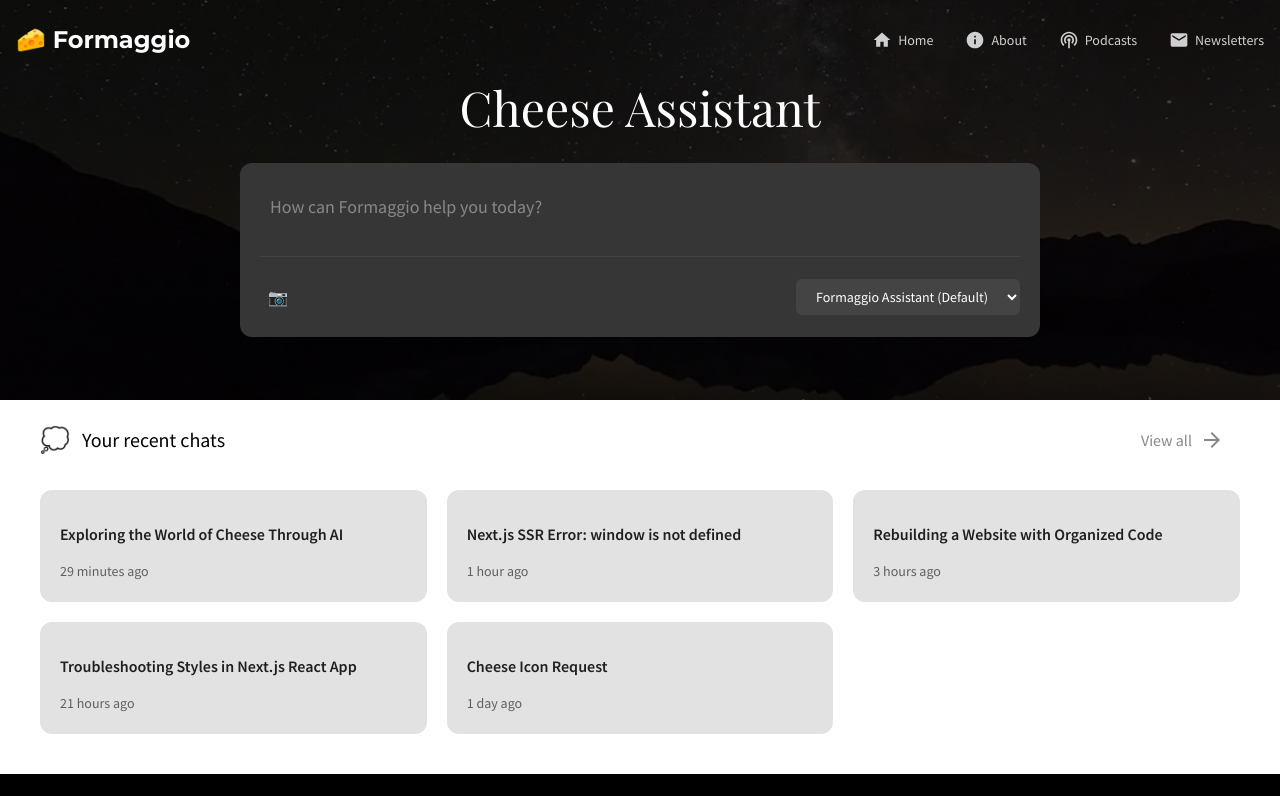
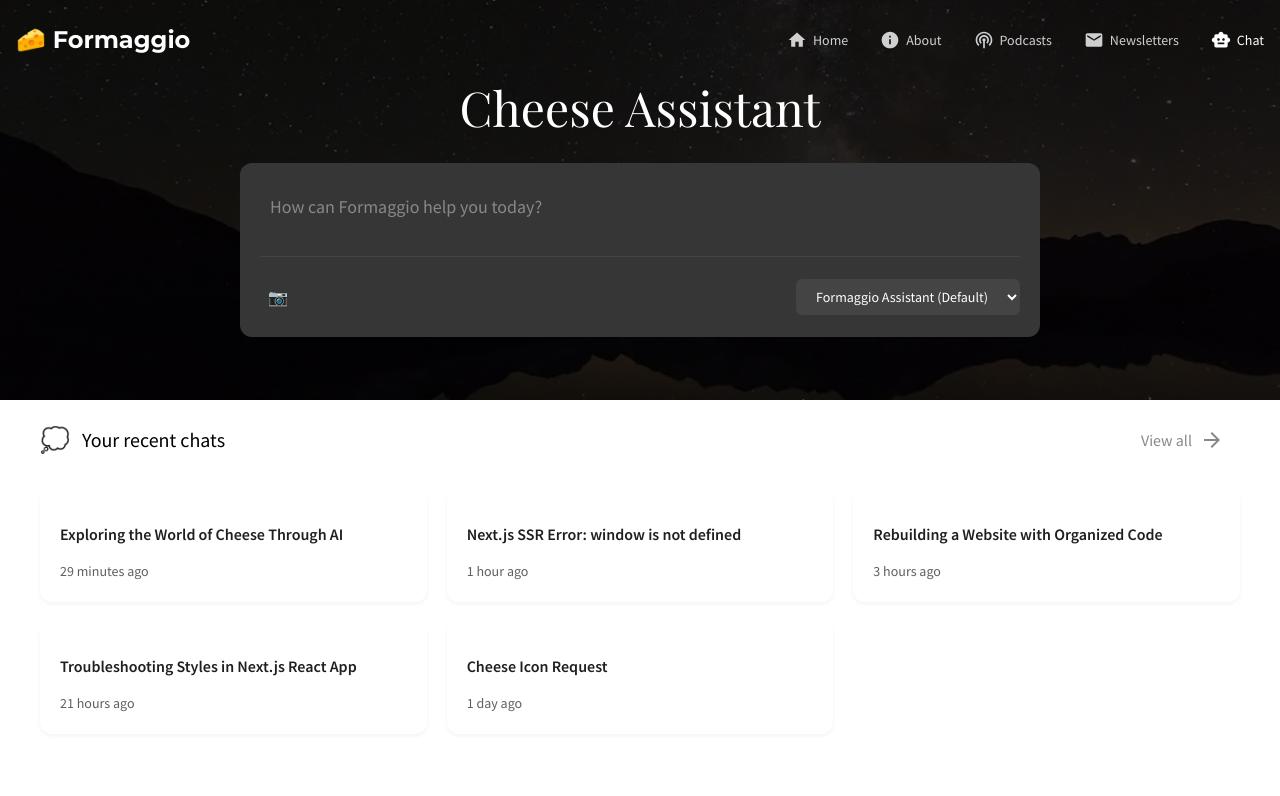
Before and after one commit to dlops-io/cheese-app-v2, a Next.js app in the folder src/frontend-react/: page /chat in a window 1280 px wide. Shown: the top 796 px of the page. Built offline with nearby package versions, Linux system fonts and the light colour scheme.

Commit message:
Formated chat page

```diff
--- a/src/frontend-react/src/app/chat/page.jsx
+++ b/src/frontend-react/src/app/chat/page.jsx
@@ -9,7 +9,6 @@ const recentChats = [
     {
         id: 1,
         title: 'Exploring the World of Cheese Through AI',
-        project: 'formaggio.me',
         time: '29 minutes ago'
     },
     {
@@ -21,19 +20,16 @@ const recentChats = [
     {
         id: 3,
         title: 'Rebuilding a Website with Organized Code',
-        project: 'formaggio.me',
         time: '3 hours ago'
     },
     {
         id: 4,
         title: 'Troubleshooting Styles in Next.js React App',
-        project: 'Next.JS + React APP',
         time: '21 hours ago'
     },
     {
         id: 5,
         title: 'Cheese Icon Request',
-        project: null,
         time: '1 day ago'
     }
 ];
--- a/src/frontend-react/src/app/chat/styles.module.css
+++ b/src/frontend-react/src/app/chat/styles.module.css
@@ -1,6 +1,6 @@
 /* src/app/chat/styles.module.css */
 .container {
-    /* min-height: calc(100vh - 67px); */
+    min-height: calc(150vh - 67px);
     /* background: #2C2C2C; */
     /* color: #FFFFFF;
     padding: 40px 20px; */
@@ -175,11 +175,12 @@
 }
 
 .chatCard {
-    background: #e3e2e2;
+    /* background: #e3e2e2; */
     border-radius: 12px;
     padding: 20px;
     cursor: pointer;
     transition: transform 0.2s ease, background-color 0.2s ease;
+    box-shadow: 0 2px 4px rgba(0, 0, 0, 0.05);
 }
 
 .chatCard:hover {
--- a/src/frontend-react/src/components/layout/Header.jsx
+++ b/src/frontend-react/src/components/layout/Header.jsx
@@ -3,14 +3,15 @@
 import { useState, useEffect } from 'react'
 import Link from 'next/link';
 import { usePathname, useRouter } from 'next/navigation';
-import { Home, Info, Podcasts, Email } from '@mui/icons-material';
+import { Home, Info, Podcasts, Email, SmartToy, ChatBubbleOutline } from '@mui/icons-material';
 import styles from './Header.module.css';
 
 const navItems = [
     { name: 'Home', path: '/', sectionId: '', icon: <Home fontSize="small" /> },
     { name: 'About', path: '/', sectionId: 'about', icon: <Info fontSize="small" /> },
     { name: 'Podcasts', path: '/podcasts', sectionId: 'podcasts', icon: <Podcasts fontSize="small" /> },
-    { name: 'Newsletters', path: '/newsletters', sectionId: 'newsletters', icon: <Email fontSize="small" /> }
+    { name: 'Newsletters', path: '/newsletters', sectionId: 'newsletters', icon: <Email fontSize="small" /> },
+    { name: 'Chat', path: '/chat', sectionId: '', icon: <SmartToy fontSize="small" /> }
 ];
 
 export default function Header() {
@@ -45,34 +46,13 @@ export default function Header() {
     }, [pathname]);
 
     // Handlers
-    const handleNavClick = (e, item) => {
-        e.preventDefault();
-
-        console.log(pathname);
-
-        // If it's a section link and we're on the home page
-        if (item.sectionId && pathname === '/') {
-            const element = document.getElementById(item.sectionId);
-            if (element) {
-                element.scrollIntoView({ behavior: 'smooth' });
-            }
-        }
-        // If it's a section link but we're not on home page
-        else if (item.sectionId) {
-            router.push(`/${item.sectionId}`);
-        }
-        // If it's a regular page link
-        else {
-            router.push(item.path);
-        }
-    };
     function buildHref(item) {
 
         let href = item.path;
-        if (pathname === "/") {
+        if ((pathname === "/") && (item.sectionId != '')) {
             href = `#${item.sectionId}`;
         } else {
-            if (item.path === "/") {
+            if ((item.path === "/") && (item.sectionId != '')) {
                 href = item.path + `#${item.sectionId}`;
             } else {
                 href = item.path;
```
